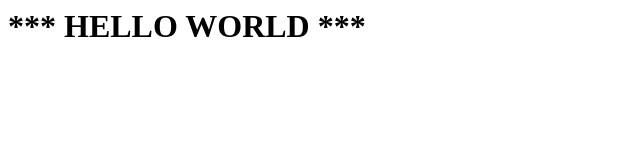
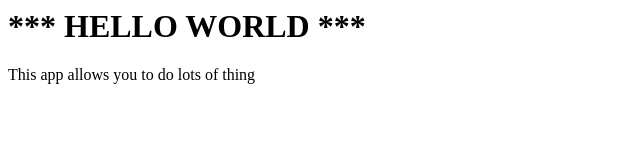
Before and after one commit to python-quach/my-app, a plain HTML site: page index.html in a window 1280 px wide. Shown: the whole page, without its empty margins (0-640 px from the left). Drawn offline with Linux system fonts and the light colour scheme.

Commit message:
added description

```diff
--- a/index.html
+++ b/index.html
@@ -1 +1,3 @@
 <h1>*** HELLO WORLD ***</h1>
+
+This app allows you to do lots of thing
```
